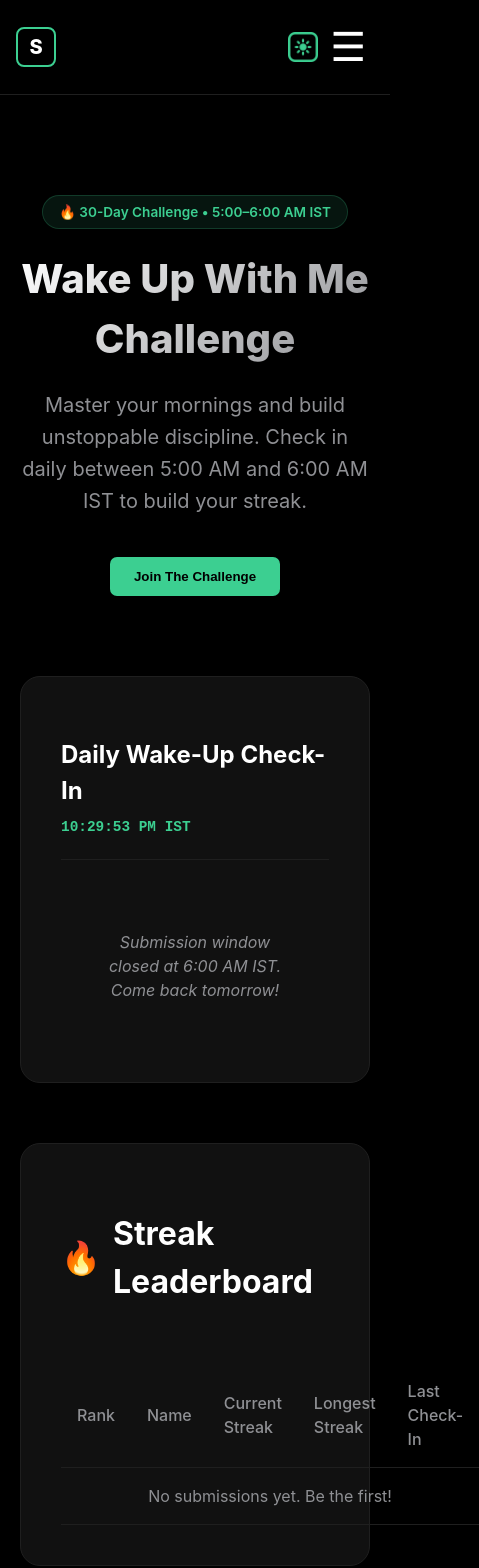
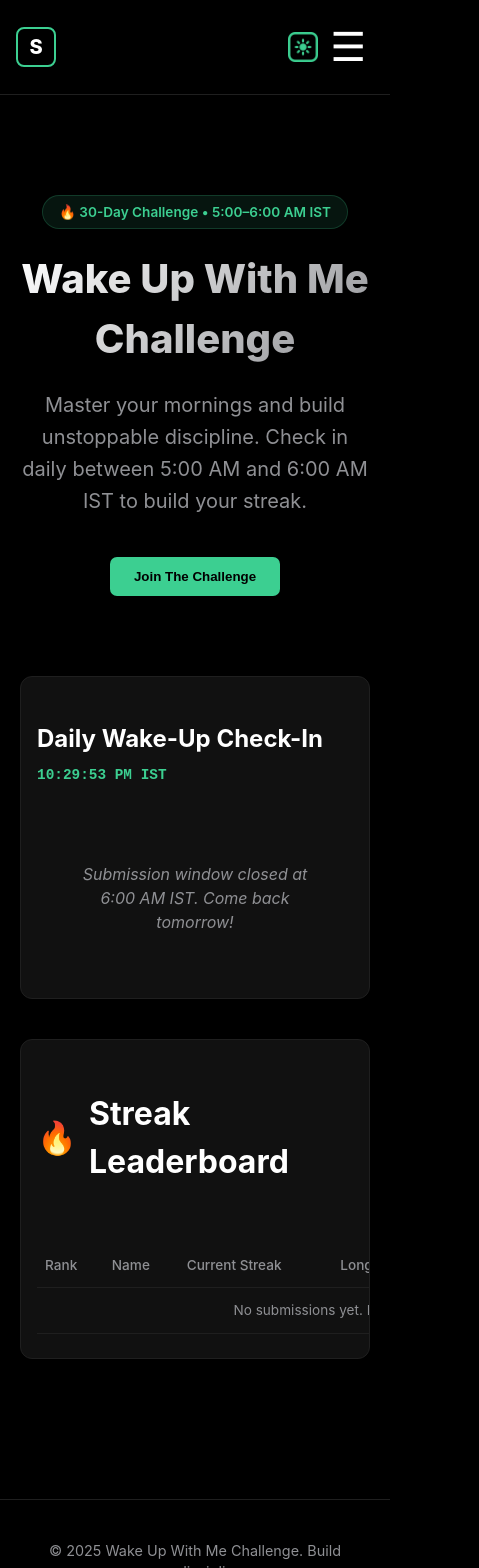
Before and after one commit to shivaprasadmakela/portfolio, a React (Vite) app in the folder portfolio-ui/: page /challenge in a window 390 px wide. Shown: the top 1568 px of the page, 479 px wide, since content can reach past the window. Built offline with nearby package versions, Linux system fonts and the light colour scheme.

Commit message:
Improve mobile styles for Challenge cards and tables
Added responsive styles for .card, .cardHeader, .tableContainer, .table, .th, and .td under max-width 768px. This enhances padding, border radius, and table scrolling for better mobile usability.

```diff
--- a/portfolio-ui/src/styles/Challenge.module.css
+++ b/portfolio-ui/src/styles/Challenge.module.css
@@ -66,10 +66,17 @@
     margin-bottom: 60px;
 }
 
-.cardHeader {
-    margin-bottom: 30px;
-    border-bottom: 1px solid var(--color-border);
-    padding-bottom: 20px;
+@media (max-width: 768px) {
+    .card {
+        padding: 24px 16px;
+        border-radius: 12px;
+        margin-bottom: 40px;
+    }
+
+    .cardHeader {
+        margin-bottom: 20px;
+        padding-bottom: 15px;
+    }
 }
 
 .cardTitle {
@@ -206,7 +213,20 @@
         margin: 0 20px;
     }
 
-    .table-container {
+    .tableContainer {
         overflow-x: auto;
+        margin: 0 -16px;
+        padding: 0 16px;
+        -webkit-overflow-scrolling: touch;
+    }
+
+    .table {
+        min-width: 600px;
+    }
+
+    .th,
+    .td {
+        padding: 12px 8px;
+        font-size: 0.85rem;
     }
 }
```
